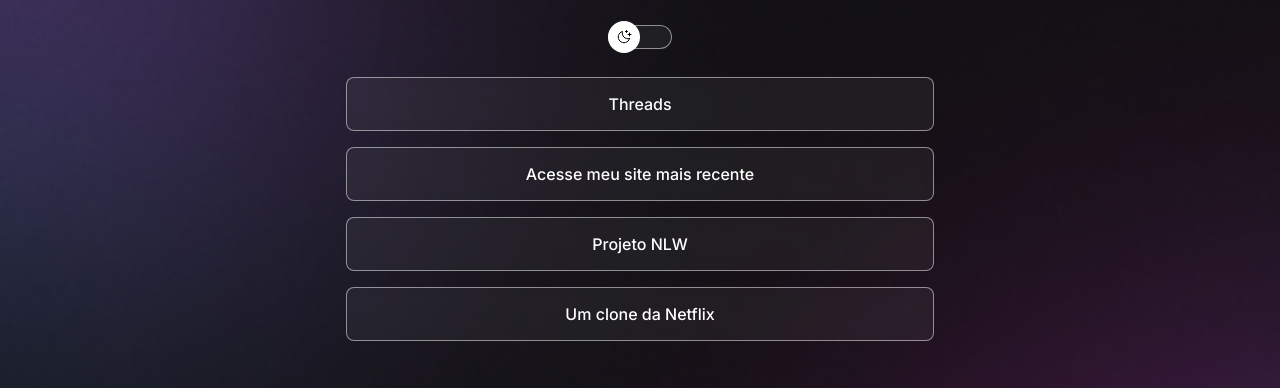
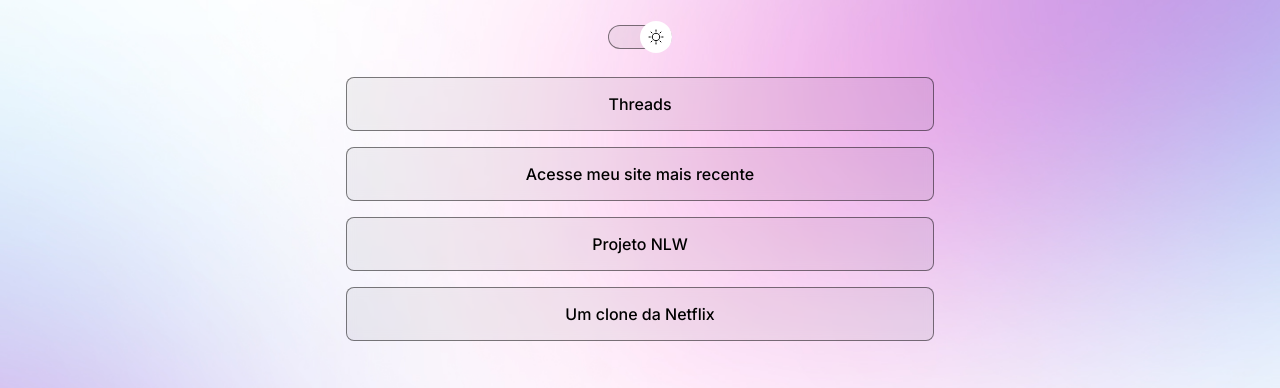
Before and after one commit to gabrieellh/Dev-Links, a plain HTML site: page index.html in a window 1280 px wide. Shown: the part 209-597 px from the top of the page. Drawn offline with nearby package versions, Linux system fonts and the light colour scheme.

Commit message:
fourth-commit

```diff
--- a/index.html
+++ b/index.html
@@ -1,5 +1,5 @@
 <!DOCTYPE html>
-<html lang="pt-br" class="">
+<html lang="pt-br" class="light">
   <head>
     <link rel="preconnect" href="https://fonts.googleapis.com" />
     <link rel="preconnect" href="https://fonts. gstatic.com" crossorigin />
--- a/style.css
+++ b/style.css
@@ -33,6 +33,7 @@
   background-repeat: no-repeat;
   background-position: top center;
   background-size: cover;
+  height: 100vh;
 }
 
 body * {
@@ -162,3 +163,13 @@
   text-align: center;
   font-size: 14px;
 }
+
+@media (min-width: 700px) {
+  :root {
+    --bg-url: url(./img/bg-desktop.jpg)
+  }
+
+  .light {
+    --bg-url: url(./img/bg-desktop-light.jpg)
+  }
+}
```
